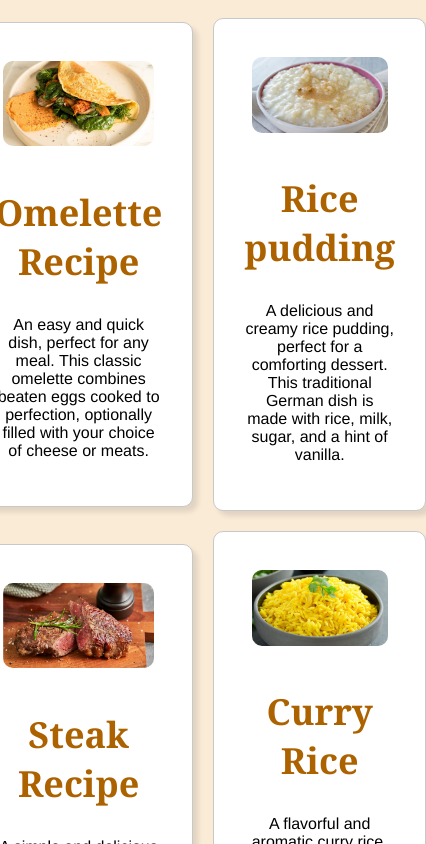
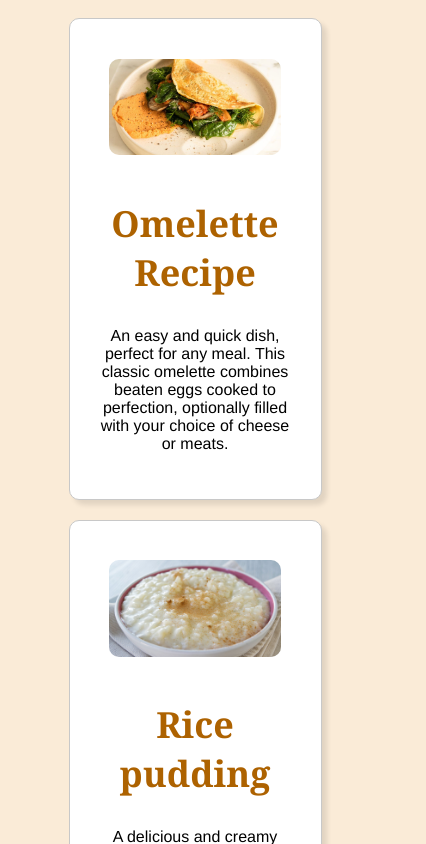
Before and after one commit to Raembus07/recipe-page, a React (Vite) app in the folder recipe-page/: page / in a window 390 px wide. Shown: the top 844 px of the page, 426 px wide, since content can reach past the window. Built offline with nearby package versions, Linux system fonts and the light colour scheme.

Commit message:
changed for mobile

```diff
--- a/recipe-page/src/index.css
+++ b/recipe-page/src/index.css
@@ -39,7 +39,11 @@ h3 {
     justify-content: center;
     align-items: center;
 }
-
+@media (max-width: 768px) {
+    .appElements {
+        grid-template-columns: 1fr;
+    }
+}
 .card{
     background-color: white;
 
```
